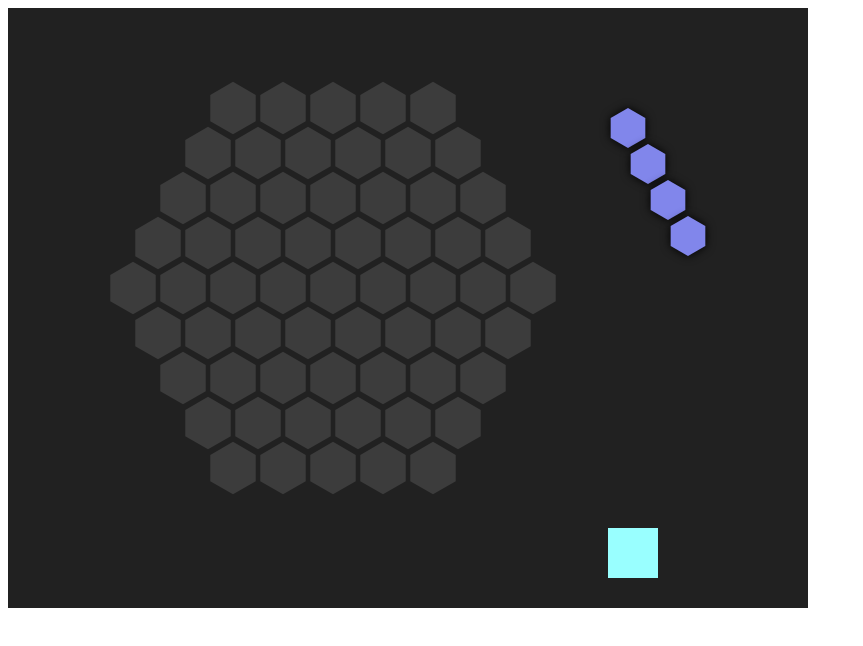
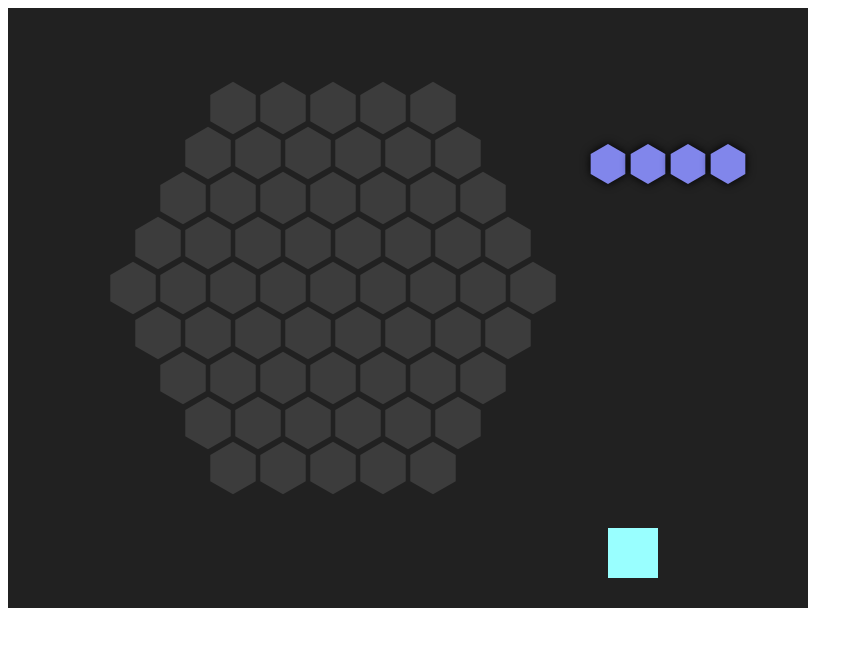
Before and after one commit to MarsAndHeart/frvr, a plain HTML site: page index.html in a window 1280 px wide. Shown: the whole page, without its empty margins (0-863 px from the left). Drawn offline with Linux system fonts and the light colour scheme.

Commit message:
modify index.html

```diff
--- a/index.html
+++ b/index.html
@@ -332,17 +332,11 @@
     for (; str.length < len; str += Math.random().toString(36).substr(2));
     return str.substr(0, len);
   }
-  let mid = 0;
   function flushNextModule() {
     stage.dispatchEvent(`removeBlock-next${nextModuleId}`);
     nextModuleId = getRandomStr(8);
-    mid++;
-    if (mid === modules.length) {
-      mid = 0;
-    }
-    console.log(modules[mid])
     addModule(
-      modules[mid],
+      modules[Math.floor(Math.random() * modules.length)],
       `next${nextModuleId}`
     );
   }
```
